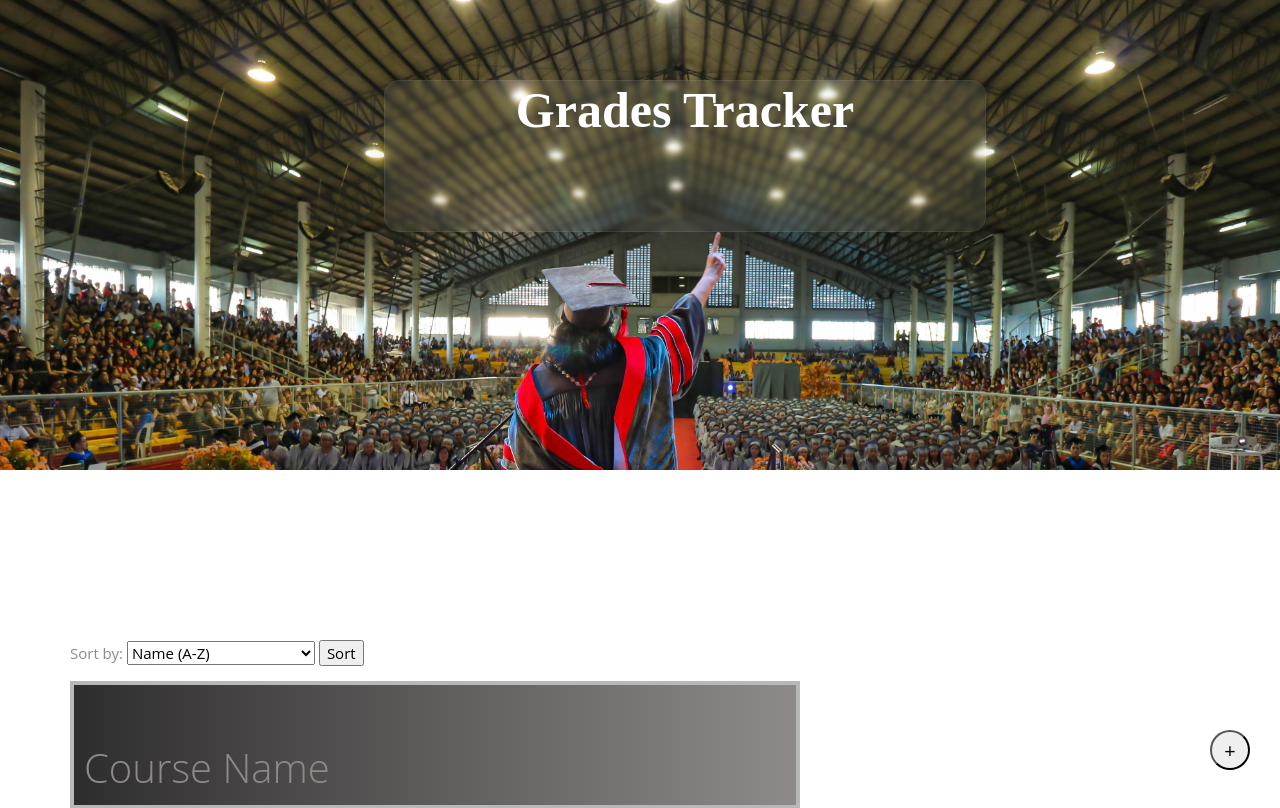
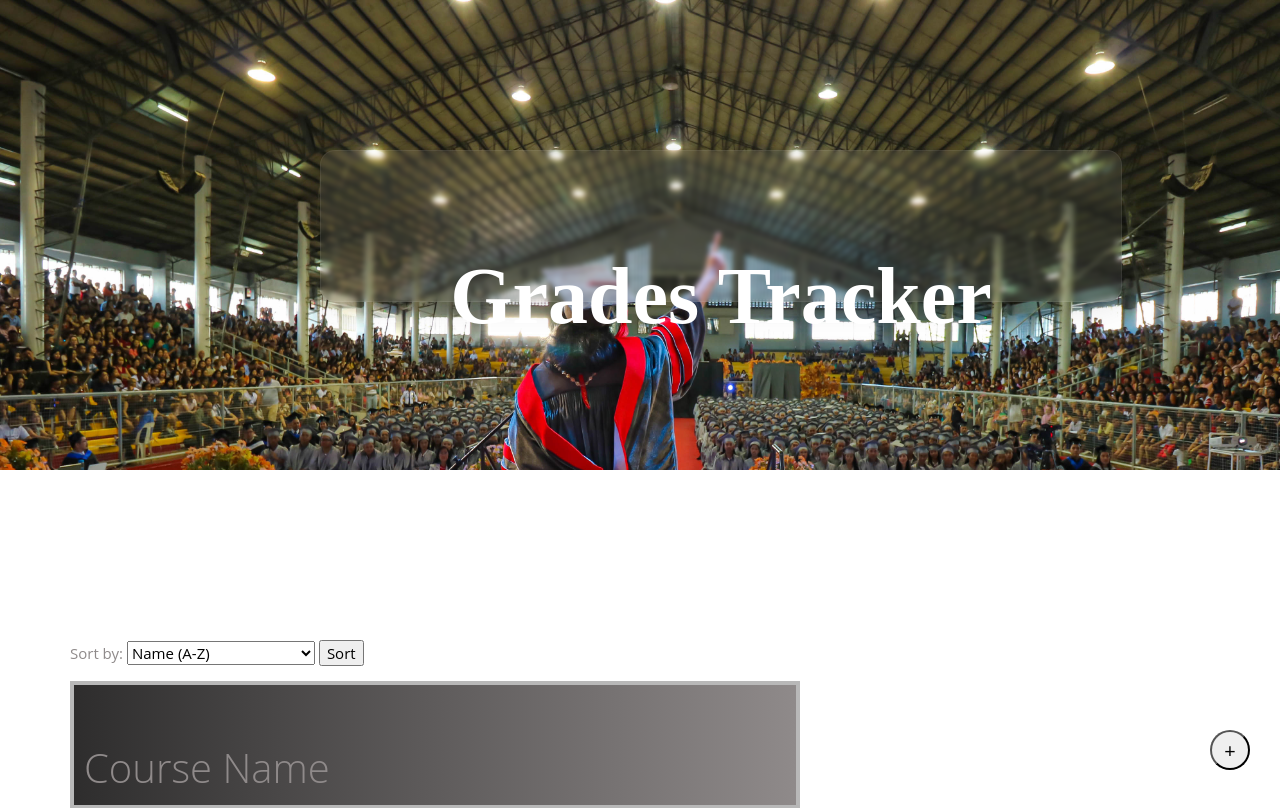
Before and after one commit to jeiiJi/gradestracker, a PHP site: page /main.html in a window 1280 px wide; the page is wider, and only the part inside the window is pictured. Shown: the top 808 px of that part. Run offline with PHP 8.4, Linux system fonts and the light colour scheme; some libraries are stand-ins or nearby versions.

Commit message:
updated the title

```diff
--- a/main.html
+++ b/main.html
@@ -20,7 +20,9 @@
 <section class="all_backgrounds_container">
 <!--background photo-->
 <img id="background_photo" src="pictures/unc_sp_bg.jpg" alt=" ">
-<div id="site_title">Grades Tracker</div>
+<div class="site_title">
+    <p>Grades Tracker</p>
+</div>
 
 
 
--- a/style.css
+++ b/style.css
@@ -1,32 +1,42 @@
 @import "navbar.css";
 @import "create_file_button.css";
 
-*{
+* {
     list-style: none;
     font-size: 15px;
     font-family: 'Open Sans', sans-serif;
 }
 
-body{
+body {
     color: #8F8A8A;
-    overflow-x:hidden;
+    overflow-x: hidden;
     margin: 0;
     padding: 0;
 }
 
-:root{
-    --navbar-height: 80px;
-    --background-color: #800000;
-}
-
 /*background*/
-.all_backgrounds_container{
+.all_backgrounds_container {
     display: flex;
 }
 
-#site_title{
-    margin-top: var(--navbar-height);
-    font-size: 50px;
+.site_title {
+    background: rgba(255, 255, 255, 0.07);
+    border-radius: 15px;
+    box-shadow: 0 4px 30px rgba(0, 0, 0, 0.1);
+    backdrop-filter: blur(2.4px);
+    -webkit-backdrop-filter: blur(2.4px);
+    border: 1px solid rgba(255, 255, 255, 0.06);
+    width: 800px;
+    height: 150px;
+    position: fixed;
+    left: 25%;
+    top: 150px;
+    justify-content: center;
+}
+
+.site_title p {
+    font-size: 80px;
+    padding: 20px;
     flex-grow: 200px;
     font-family: serif;
     color: #FFFFFF;
@@ -34,22 +44,10 @@ body{
     cursor: pointer;
     font-weight: 700;
     z-index: 1;
-
-    background: rgba(255, 255, 255, 0.07);
-    border-radius: 15px;
-    box-shadow: 0 4px 30px rgba(0, 0, 0, 0.1);
-    backdrop-filter: blur(2.4px);
-    -webkit-backdrop-filter: blur(2.4px);
-    border: 1px solid rgba(255, 255, 255, 0.06);
-    width: 600px;
-    height: 150px;
-    justify-content: center;
     text-align: center;
-    position: fixed;
-    left: 30%;
 }
 
-#background_photo{
+#background_photo {
     position: fixed;
     height: 100%;
     width: 100%;
@@ -57,7 +55,7 @@ body{
 }
 
 /*divider*/
-.main_contents_background{
+.main_contents_background {
     height: 1920px;
     width: 1920px;
     background-color: #FFFFFF;
@@ -66,7 +64,7 @@ body{
     display: flex;
 }
 
-.title_section{
+.title_section {
     display: flex;
     width: 800px;
     height: 150px;
@@ -76,10 +74,7 @@ body{
     gap: 10px;
 }
 
-/*located in both main.html and lessons.html
-/*This is  the header "Course" that is seen at the top left*/
-.main_course_title{
-    margin-top: var(--navbar-height);
+.main_course_title {
     font-size: 50px;
     flex-grow: 200px;
     font-family: serif;
@@ -89,16 +84,16 @@ body{
     font-weight: 700;
 }
 
-.title_course_name{
+.title_course_name {
     font-family: serif;
     color: #FFFFFF;
 }
 
-.filter_button:hover{
+.filter_button :hover {
     background-color: #ababab;
 }
 
-.course_title_container{
+.course_title_container {
     background-image: linear-gradient(to right, #2E2D2D, #8F8A8A);
     border: 4px solid;
     border-color: #B8B8B8;
@@ -106,10 +101,9 @@ body{
     margin-left: 70px;
     margin-top: 15px;
     position: relative;
-    z-index: 2;
 }
 
-.course_title{
+.course_title {
     width: 100%;
     text-align: left;
     margin: 0;
@@ -120,15 +114,6 @@ body{
     left: 0;
     padding: 10px;
 }
-
-.create_new_file {
-    width: 300px;
-}
-
-.title_section, .items_list, .course_title_container{
-    top: 0;
-}
-
 
 /*Modal CSS*/
 
@@ -170,7 +155,6 @@ body{
     width: 80%; /* Could be more or less, depending on screen size */
 }
 
-  /* The Close Button */
 .close {
     color: #aaa;
     float: right;
@@ -178,14 +162,13 @@ body{
     font-weight: bold;
 }
 
-  .close:hover,
-  .close:focus {
+.close:hover, .close:focus {
     color: black;
     text-decoration: none;
     cursor: pointer;
 }
 
-  #myBtn{
+#myBtn {
     width: 40px;
     height: 40px;
     border-radius: 100%;
```
Also changed, not shown: tables.css (deleted, +0 -73 lines). Lines whose indentation alone changed are shown as unchanged.
